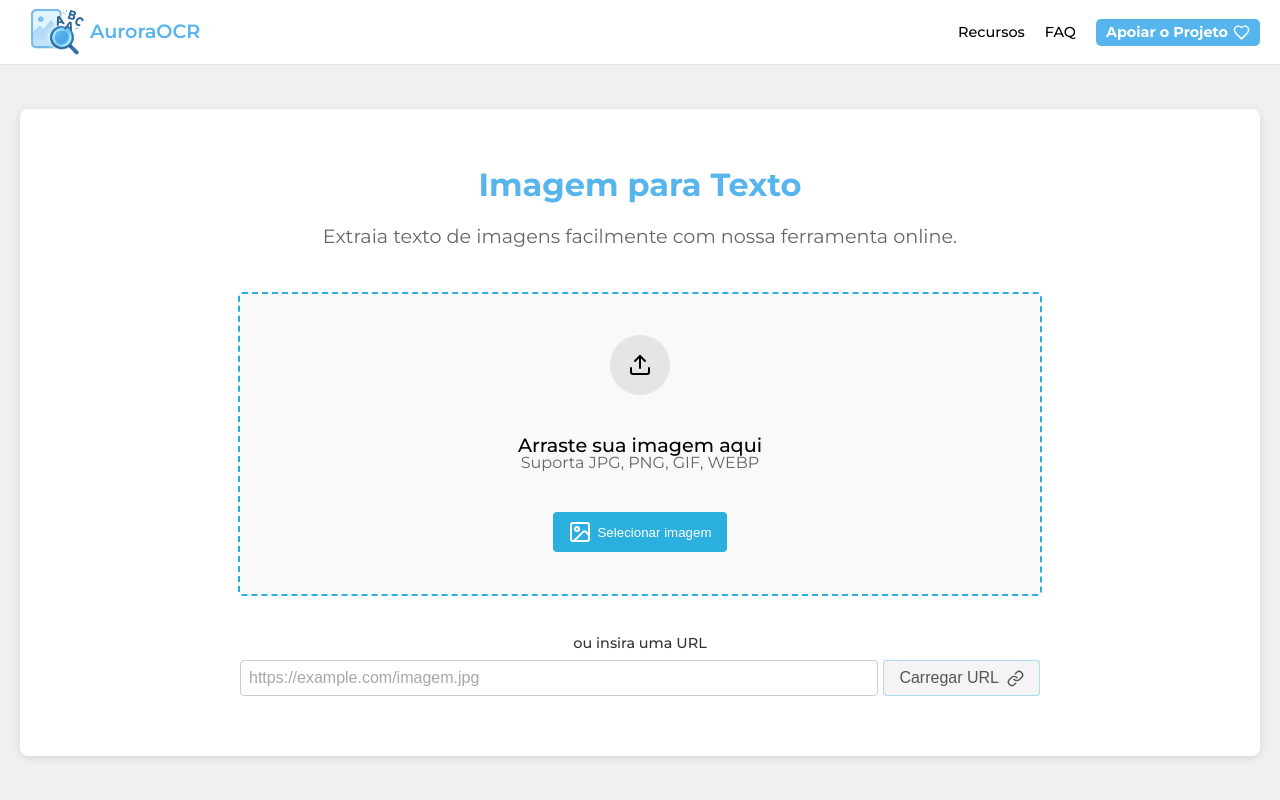
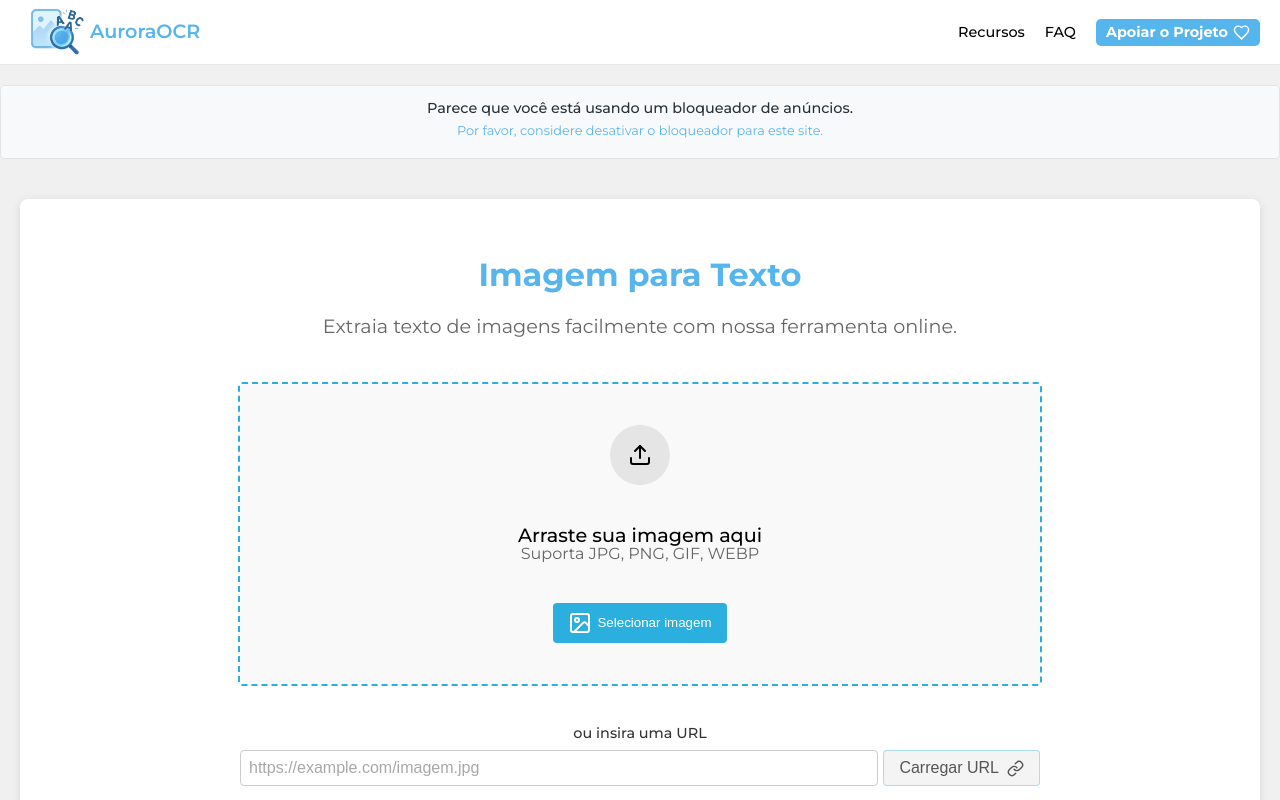
Before and after one commit to parlandin/AuroraOCR, a React (Vite) app: page / in a window 1280 px wide. Shown: the top 800 px of the page. Built offline with nearby package versions, Linux system fonts and the light colour scheme.

Commit message:
feat: add SponsoredContent component and integrate it into the IndexPage fix: adjust min-height in main.module.css for better layout

```diff
--- a/src/components/Main/main.module.css
+++ b/src/components/Main/main.module.css
@@ -4,7 +4,7 @@
   align-items: center;
   justify-content: center;
   width: 100%;
-  min-height: calc(100vh - 65px);
+  min-height: calc(100vh - 210px);
   padding: 20px;
   box-sizing: border-box;
   background-color: #f0f0f0;
--- /dev/null
+++ b/src/components/Sponsored/index.tsx
@@ -0,0 +1,59 @@
+import React, { useEffect, useRef, useState } from "react";
+import module from "./sponsored.module.css";
+
+const SponsoredContent: React.FC = () => {
+  const contentRef = useRef<HTMLDivElement>(null);
+  const [isAdBlocked, setIsAdBlocked] = useState(false);
+
+  useEffect(() => {
+    if (contentRef.current) {
+      const ampAd = document.createElement("amp-ad");
+      ampAd.setAttribute("width", "100vw");
+      ampAd.setAttribute("height", "100");
+      ampAd.setAttribute("type", "adsense");
+      ampAd.setAttribute("data-ad-client", "ca-pub-3126913255092932");
+      ampAd.setAttribute("data-ad-slot", "8403750929");
+      ampAd.setAttribute("data-auto-format", "rspv");
+      ampAd.setAttribute("data-full-width", "");
+
+      const overflowDiv = document.createElement("div");
+      overflowDiv.setAttribute("overflow", "");
+      ampAd.appendChild(overflowDiv);
+
+      contentRef.current.innerHTML = "";
+      contentRef.current.appendChild(ampAd);
+
+      setTimeout(() => {
+        const ampAdElement = contentRef.current?.querySelector(
+          "amp-ad"
+        ) as HTMLElement | null;
+        const adDisplayed =
+          (ampAdElement && ampAdElement.clientHeight > 0) ||
+          contentRef.current?.querySelector("iframe") !== null;
+
+        setIsAdBlocked(!adDisplayed);
+      }, 2000);
+    }
+  }, []);
+
+  return (
+    <div className={module.ads}>
+      <div className={module.ads__container}>
+        <div className={module.ads__content} ref={contentRef}></div>
+
+        {isAdBlocked && (
+          <div className={module.ads__alternative}>
+            <p className={module.ads__alternative_text}>
+              Parece que você está usando um bloqueador de anúncios.
+            </p>
+            <p className={module.ads__alternative_message}>
+              Por favor, considere desativar o bloqueador para este site.
+            </p>
+          </div>
+        )}
+      </div>
+    </div>
+  );
+};
+
+export default React.memo(SponsoredContent);
--- /dev/null
+++ b/src/components/Sponsored/sponsored.module.css
@@ -0,0 +1,53 @@
+.ads {
+  margin: 20px auto;
+  max-width: 1566px;
+  font-family: "Montserrat", sans-serif;
+}
+
+.ads__container {
+  width: 100%;
+  position: relative;
+  border-radius: 5px;
+  overflow: hidden;
+  max-height: 100px;
+  height: 100%;
+  overflow: hidden;
+}
+
+.ads__content {
+  width: 100%;
+  display: flex;
+  justify-content: center;
+  align-items: center;
+}
+
+.ads__alternative {
+  padding: 10px;
+  background-color: #f8f9fa;
+  border: 1px solid #cccccc7d;
+  border-radius: 5px;
+  text-align: center;
+  color: #273137;
+}
+
+.ads__alternative_text {
+  margin: 5px 0;
+  font-size: 0.9rem;
+  font-weight: 500;
+}
+
+.ads__alternative_message {
+  margin: 10px 0;
+  font-size: 0.8rem;
+  color: #57b5ed;
+}
+
+@media (max-width: 800px) {
+  .ads__alternative_text {
+    font-size: 0.8rem;
+  }
+
+  .ads__alternative_message {
+    font-size: 0.75rem;
+  }
+}
--- a/src/pages/index.tsx
+++ b/src/pages/index.tsx
@@ -5,6 +5,7 @@ import Header from "@components/Header";
 import Resources from "@components/Resources";
 import FAQ from "@components/FAQ";
 import Footer from "@components/Footer";
+import SponsoredContent from "@components/Sponsored";
 
 const IndexPage: React.FC = () => {
   const [image, setImage] = useState<string | null>("");
@@ -21,6 +22,7 @@ const IndexPage: React.FC = () => {
   return (
     <>
       <Header />
+      <SponsoredContent />
 
       <>
         {currentPage === "image" ? (
```
